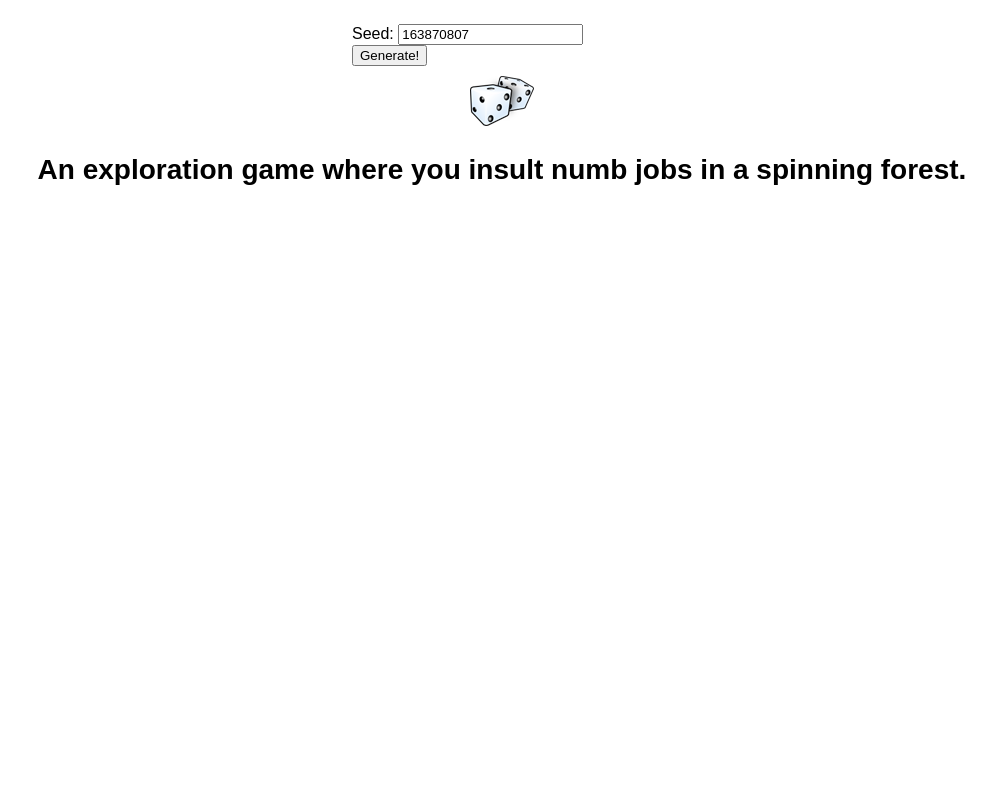
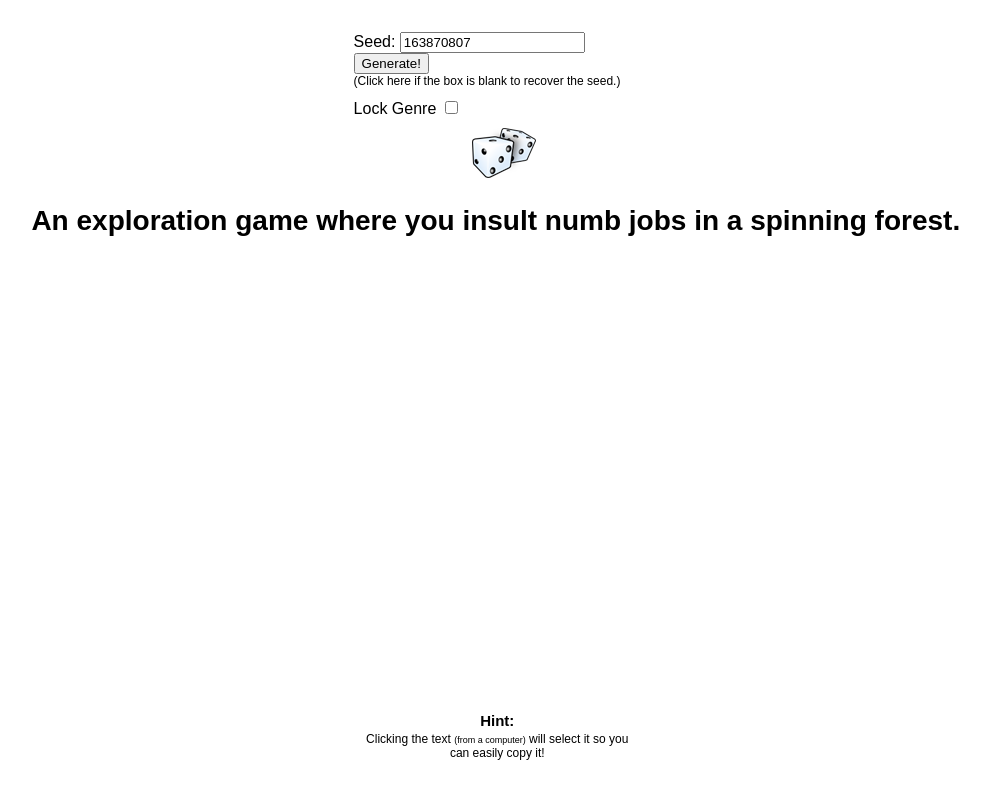
Before and after one commit to AlamantusGameDev/GameIdeaGenerator, a PHP site: page / in a window 1280 px wide. Shown: the whole page, without its empty margins (138-1134 px from the left). Run offline with PHP 8.4, Linux system fonts and the light colour scheme.

Commit message:
index.php: Added Genre Lock. Added Highlight Text on Click. Introduced Hint box.
generator.js:
Added whitespace trimmer for nouns (Fixes random spaces before commas and punctuation).

```diff
--- a/index.php
+++ b/index.php
@@ -1,5 +1,7 @@
 <?php
-$seed = isset($_GET['seed']) ? $_GET['seed'] : (string)rand();
+$seed = isset($_POST['seed']) ? htmlspecialchars($_POST['seed']) : (string)rand();
+$genrelock = isset($_POST['genrelock']) ? $_POST['genrelock'] : 'off';
+$genre = isset($_POST['genre']) ? $_POST['genre'] : '';
 if ($seed == "") {
 	$seed = (string)rand();
 }
@@ -23,21 +25,53 @@ if ($seed == "") {
 </head>
 
 <body>
-
-<form id="setseed">
-<div id="seedentry">Seed: <input id="seedbox" name="seed" value="<?php echo $seed; ?>"> <input id="seedchange" type="submit" value="Generate!">
+<div id="container">
+<form id="setseed" method="post">
+<div id="seedentry">Seed: <input id="seedbox" name="seed" value="<?php echo $seed; ?>" onclick="this.select()" /> <input id="seedchange" type="submit" value="Generate!" />
+<br /><small class="clickable" onclick="javascript:$('#rescuedseed').toggleClass('hidden');">(Click here if the box is blank to recover the seed.)</small><br />
+<span id="rescuedseed" class="hidden" onclick="selectText('rescuedseed')"><?php echo $seed; ?></span>
 </div>
-<div id="rerollbox"><a href="." title="Re-Roll"><img id="reroll" src="images/dice.png" alt="Re-Roll" /></a>
+<div id="genrelock">Lock Genre <input name="genrelock" id="lock" type="checkbox" onclick="if(this.checked){var g=document.getElementById('genre').innerHTML; document.getElementById('genreplaceholder').innerHTML='<input type=\'hidden\' id=\'genrefield\' name=\'genre\' value=\'' + g + '\' />';}else{document.getElementById('genreplaceholder').innerHTML='';}" /><span id="genreplaceholder"></span>
+</div>
+<div id="rerollbox"><input id="reroll" type="image" src="images/dice.png" name="submit" onclick="document.getElementById('seedbox').value='';" title="Re-Roll">
 </div>
 </form>
 
 <div id="ideabox">
-	<p id="ideatext">
+<table id="ideacontainer">
+	<tr><td>
+	<p id="ideatext" onclick="selectText('ideatext')">
 	<script>
-		generatevalues('<?php echo $seed; ?>');
+		generatevalues('<?php echo $seed; ?>', '<?php echo $genre; ?>');
 	</script>
 	</p>
+	</td></tr>
+</table>
 </div>
 
+<div id="hintbox">
+<div id="hint"><h3>Hint:</h3>
+<p id="hinttext">Clicking the text <small>(from a computer)</small> will select it so you can easily copy it!</p>
+</div>
+</div>
+
+  <script>
+	if ('<?php echo $genrelock; ?>' == 'on') {
+		document.getElementById('lock').checked = "true";
+		document.getElementById('genreplaceholder').innerHTML = "<input type='hidden' id='genrefield' name='genre' value='<?php echo $genre; ?>' />";
+	}
+	function selectText(containerid) {
+        if (document.selection) {
+            var range = document.body.createTextRange();
+            range.moveToElementText(document.getElementById(containerid));
+            range.select();
+        } else if (window.getSelection) {
+            var range = document.createRange();
+            range.selectNode(document.getElementById(containerid));
+            window.getSelection().addRange(range);
+        }
+    }
+  </script>
+</div>
 </body>
 </html>
--- a/js/generator.js
+++ b/js/generator.js
@@ -5,7 +5,7 @@ var a1 = a2 = a3 = a4 = 0;	//adjectives
 var o1 = o2 = o3 = o4 = sentencestructure = 0;	//optional/chance additions
 var types = nouns = pnouns = concepts = verbs2nd = verbs3rd = adjectives = locations = descriptions = additions = [];
 
-function generatevalues(seed) {
+function generatevalues(seed, genre) {
 	var generatedidea = "";
 
 	if(seed) {
@@ -109,12 +109,22 @@ function generatevalues(seed) {
 		for (var i = 0; i < locations.length; i++) {
 			locations[i] = locations[i].trim();
 		}
-		if (types[gt].substr(0,1)==="a" || types[gt].substr(0,1)==="e" || types[gt].substr(0,1)==="i" || types[gt].substr(0,1)==="o" || types[gt].substr(0,1)==="u") {
-			generatedidea += "An ";
+		if (genre == '') {
+			if (types[gt].substr(0,1)==="a" || types[gt].substr(0,1)==="e" || types[gt].substr(0,1)==="i" || types[gt].substr(0,1)==="o" || types[gt].substr(0,1)==="u") {
+				generatedidea += "An ";
+			} else {
+				generatedidea += "A ";
+			}
+			generatedidea += "<div id='genre'>" + types[gt] + "</div>";
 		} else {
-			generatedidea += "A ";
+			if (genre.substr(0,1)==="a" || genre.substr(0,1)==="e" || genre.substr(0,1)==="i" || genre.substr(0,1)==="o" || genre.substr(0,1)==="u") {
+				generatedidea += "An ";
+			} else {
+				generatedidea += "A ";
+			}
+			generatedidea += "<div id='genre'>" + genre + "</div>";
 		}
-		generatedidea += types[gt] + " game where ";
+		generatedidea += " game where ";
 
 		if (sentencestructure == 0) {
 		/* "A [adj] [noun] [verb] a [adj] [noun] while a [adj] [noun] [verb] a [adj] [noun]." */
```
